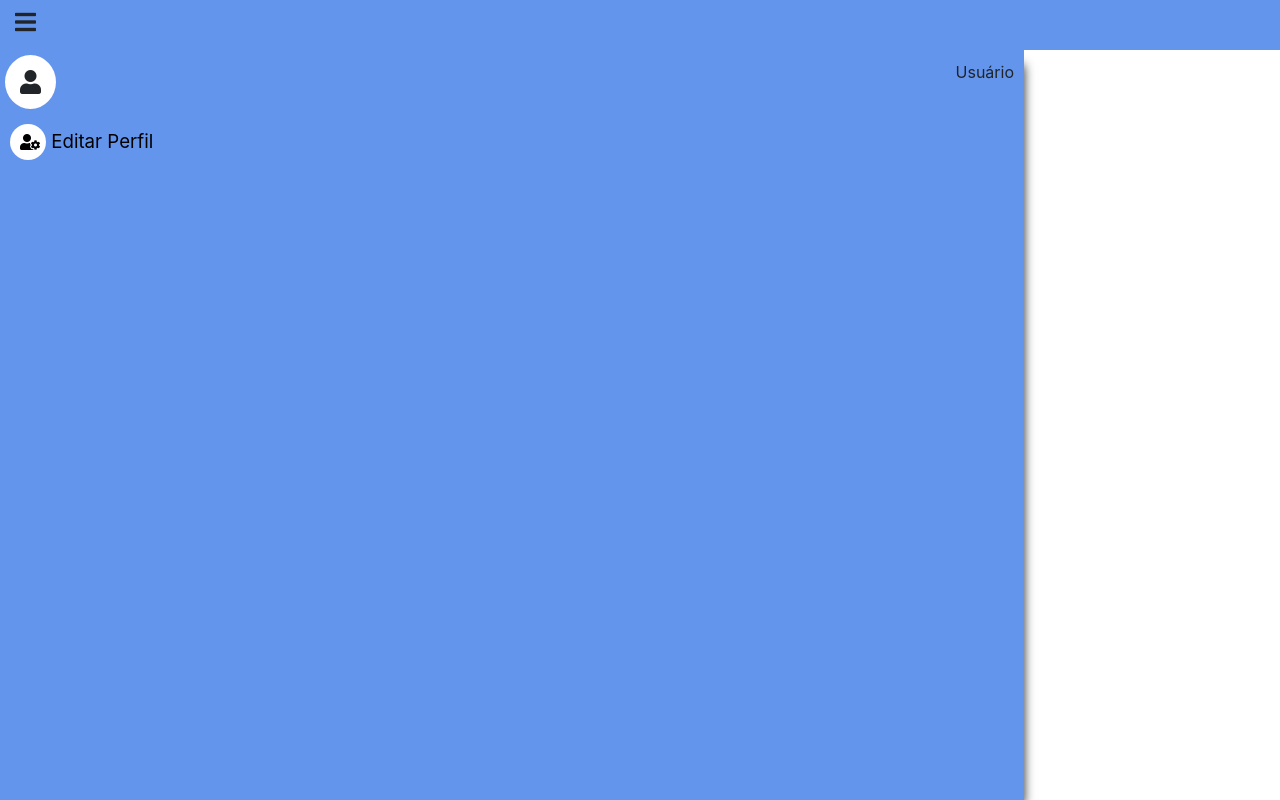
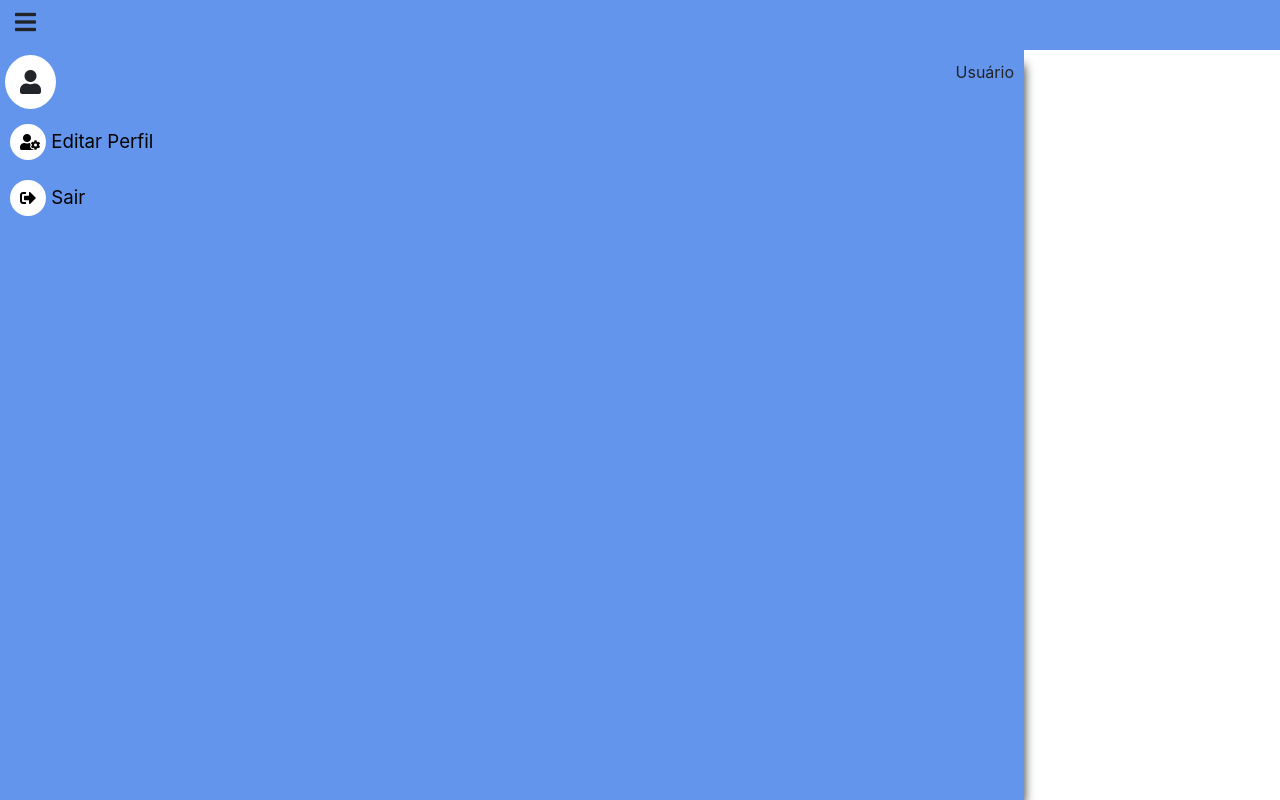
Before and after one commit to vncssj/www, a plain HTML site: page central.html in a window 1280 px wide. Both pictures are taken after a click on the link 25 px from the left and 22 px from the top of the page. Drawn offline with Linux system fonts and the light colour scheme.

```diff
--- a/central.html
+++ b/central.html
@@ -28,10 +28,10 @@
                         <div class="link-menu"><i class="icones-menu fas fa-user-cog" style="padding-right: 6px;"></i>
                                 Editar Perfil</div>
                 </a>
-                <!-- <a href="logout.html">
+                <a href="index.html">
                         <div class="link-menu"><i class="icones-menu fas fa-sign-out-alt"></i> Sair
                         </div>
-                </a> -->
+                </a>
         </div>
         <div class="container col-xs-12">
                 <div class="clearfix cls-maior">&nbsp</div>
```
